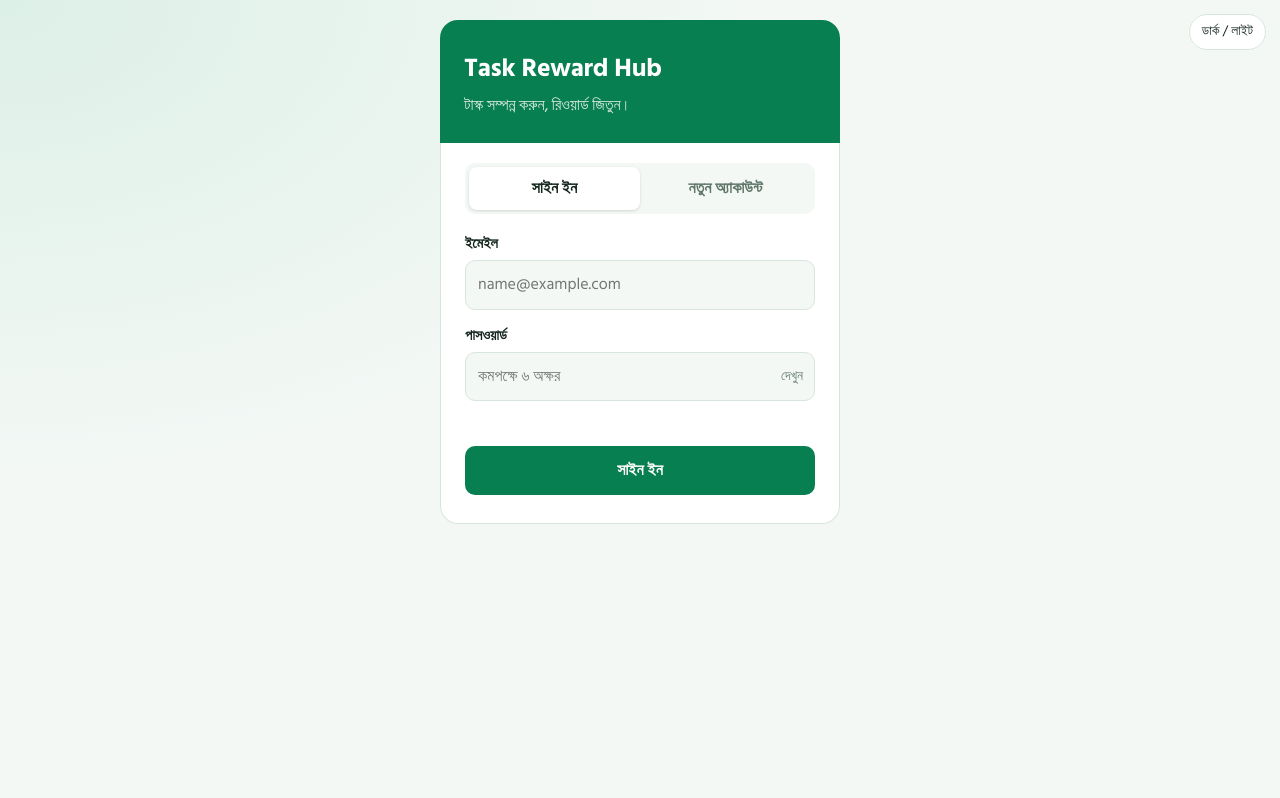
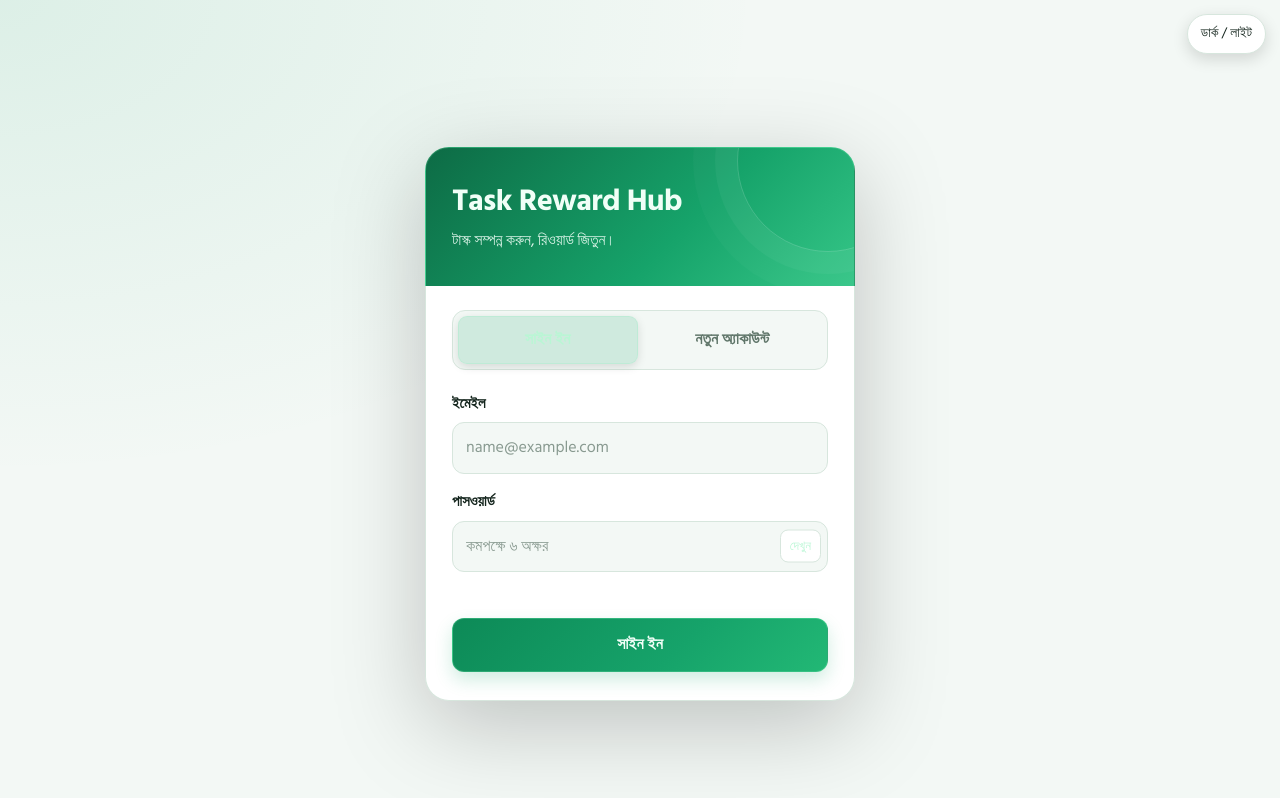
Before and after one commit to kdcamir5-crypto/Task-Reward-Hub, a plain HTML site: page index.html in a window 1280 px wide. Drawn offline with Linux system fonts and the light colour scheme.

Commit message:
Redesign login page with premium dark green theme

```diff
--- a/css/login.css
+++ b/css/login.css
@@ -1,19 +1,171 @@
-/* login.css - শুধু লগইন পেজের স্টাইল */
-.login{min-height:100%;display:grid;place-items:center;padding:20px}
-.login__box{width:100%;max-width:400px}
-.login__brand{background:var(--forest);color:var(--on-forest);padding:28px 24px 40px;border-radius:var(--radius) var(--radius) 0 0}
-.login__brand h1{font-size:1.6rem;font-weight:700;letter-spacing:-.01em}
-.login__brand p{opacity:.85;margin-top:4px}
-.login__card{background:var(--card);border:1px solid var(--line);border-top:0;border-radius:0 0 var(--radius) var(--radius);padding:20px 24px 28px;margin-top:-16px;position:relative}
-.tabs{display:grid;grid-template-columns:1fr 1fr;background:var(--bg);border-radius:10px;padding:4px;margin-bottom:18px}
-.tabs button{border:0;background:none;padding:9px;border-radius:8px;cursor:pointer;color:var(--muted);font-weight:600}
-.tabs button[aria-selected="true"]{background:var(--card);color:var(--ink);box-shadow:0 1px 3px #0002}
-.field{margin-bottom:14px}
-.field label{display:block;font-size:.9rem;font-weight:600;margin-bottom:5px}
-.field input{width:100%;padding:11px 12px;border:1px solid var(--line);border-radius:10px;background:var(--bg)}
+/* login.css - Premium Dark + Green login page styling only */
+.login{
+  min-height:100%;
+  min-height:100dvh;
+  display:grid;
+  place-items:center;
+  padding:76px 20px 28px;
+}
+.login__box{
+  width:100%;
+  max-width:430px;
+  filter:drop-shadow(0 24px 45px rgba(0,0,0,.22));
+}
+.login__brand{
+  position:relative;
+  overflow:hidden;
+  background:linear-gradient(135deg,#0D6B45 0%,#16A36A 58%,#37C889 100%);
+  color:#F0FFF7;
+  padding:34px 26px 48px;
+  border:1px solid rgba(124,240,178,.24);
+  border-radius:24px 24px 0 0;
+}
+.login__brand::after{
+  content:"";
+  position:absolute;
+  width:180px;
+  height:180px;
+  right:-65px;
+  top:-78px;
+  border:1px solid rgba(255,255,255,.18);
+  border-radius:50%;
+  box-shadow:0 0 0 22px rgba(255,255,255,.04),0 0 0 44px rgba(255,255,255,.025);
+  pointer-events:none;
+}
+.login__brand h1{
+  position:relative;
+  z-index:1;
+  font-size:clamp(1.55rem,5vw,1.9rem);
+  line-height:1.25;
+  font-weight:700;
+  letter-spacing:-.02em;
+}
+.login__brand p{
+  position:relative;
+  z-index:1;
+  opacity:.9;
+  margin-top:8px;
+  font-size:.98rem;
+}
+.login__card{
+  background:var(--card);
+  border:1px solid var(--line);
+  border-top:0;
+  border-radius:0 0 24px 24px;
+  padding:24px 26px 28px;
+  margin-top:-16px;
+  position:relative;
+  box-shadow:inset 0 1px 0 rgba(255,255,255,.025);
+}
+.tabs{
+  display:grid;
+  grid-template-columns:1fr 1fr;
+  gap:5px;
+  background:var(--bg);
+  border:1px solid var(--line);
+  border-radius:13px;
+  padding:5px;
+  margin-bottom:22px;
+}
+.tabs button{
+  border:1px solid transparent;
+  background:transparent;
+  padding:10px 8px;
+  border-radius:9px;
+  cursor:pointer;
+  color:var(--muted);
+  font-weight:600;
+  transition:background-color .18s ease,color .18s ease,border-color .18s ease;
+}
+.tabs button[aria-selected="true"]{
+  background:rgba(22,163,106,.16);
+  border-color:rgba(124,240,178,.2);
+  color:var(--lime);
+  box-shadow:0 3px 10px rgba(0,0,0,.12);
+}
+.field{margin-bottom:16px}
+.field label{
+  display:block;
+  font-size:.92rem;
+  font-weight:600;
+  margin-bottom:7px;
+  color:var(--ink);
+}
+.field input{
+  width:100%;
+  padding:12px 13px;
+  border:1px solid var(--line);
+  border-radius:12px;
+  background:var(--bg);
+  color:var(--ink);
+  transition:border-color .18s ease,box-shadow .18s ease,background-color .18s ease;
+}
+.field input::placeholder{color:var(--muted);opacity:.72}
+.field input:focus{
+  outline:none;
+  border-color:var(--forest);
+  box-shadow:0 0 0 3px rgba(22,163,106,.14);
+}
 .pw{position:relative}
-.pw button{position:absolute;right:6px;top:50%;transform:translateY(-50%);border:0;background:none;cursor:pointer;padding:6px;color:var(--muted);font-size:.85rem}
+.pw input{padding-right:74px}
+.pw button{
+  position:absolute;
+  right:7px;
+  top:50%;
+  transform:translateY(-50%);
+  border:1px solid var(--line);
+  background:var(--card);
+  cursor:pointer;
+  padding:5px 9px;
+  color:var(--lime);
+  border-radius:8px;
+  font-size:.82rem;
+}
 .hidden{display:none}
-.btn{width:100%;padding:12px;border:0;border-radius:10px;background:var(--forest);color:var(--on-forest);font-weight:700;cursor:pointer}
-.msg{min-height:1.4em;font-size:.9rem;margin-bottom:10px;color:var(--danger)}
-.theme{position:fixed;top:14px;right:14px;border:1px solid var(--line);background:var(--card);border-radius:99px;padding:6px 12px;cursor:pointer;font-size:.85rem}
+.btn{
+  width:100%;
+  padding:13px 16px;
+  border:1px solid rgba(124,240,178,.28);
+  border-radius:12px;
+  background:linear-gradient(135deg,#0D8A57,#16A36A 60%,#22B875);
+  color:#F2FFF8;
+  font-weight:700;
+  cursor:pointer;
+  box-shadow:0 8px 18px rgba(22,163,106,.2);
+  transition:filter .18s ease,transform .18s ease,box-shadow .18s ease;
+}
+.btn:hover:not(:disabled){
+  filter:brightness(1.08);
+  box-shadow:0 10px 24px rgba(22,163,106,.28);
+}
+.btn:active:not(:disabled){transform:translateY(1px)}
+.btn:disabled{opacity:.65;cursor:wait}
+.msg{
+  min-height:1.4em;
+  font-size:.9rem;
+  margin-bottom:10px;
+  color:var(--danger);
+}
+.theme{
+  position:fixed;
+  z-index:5;
+  top:14px;
+  right:14px;
+  border:1px solid var(--line);
+  background:var(--card);
+  color:var(--ink);
+  border-radius:99px;
+  padding:8px 13px;
+  cursor:pointer;
+  font-size:.85rem;
+  box-shadow:0 5px 16px rgba(0,0,0,.14);
+}
+.theme:hover{border-color:var(--forest);color:var(--lime)}
+@media(max-width:420px){
+  .login{padding:72px 14px 22px}
+  .login__brand{padding:28px 21px 42px}
+  .login__card{padding:21px 19px 24px}
+}
+@media(prefers-reduced-motion:reduce){
+  .tabs button,.field input,.btn{transition:none}
+}
```
